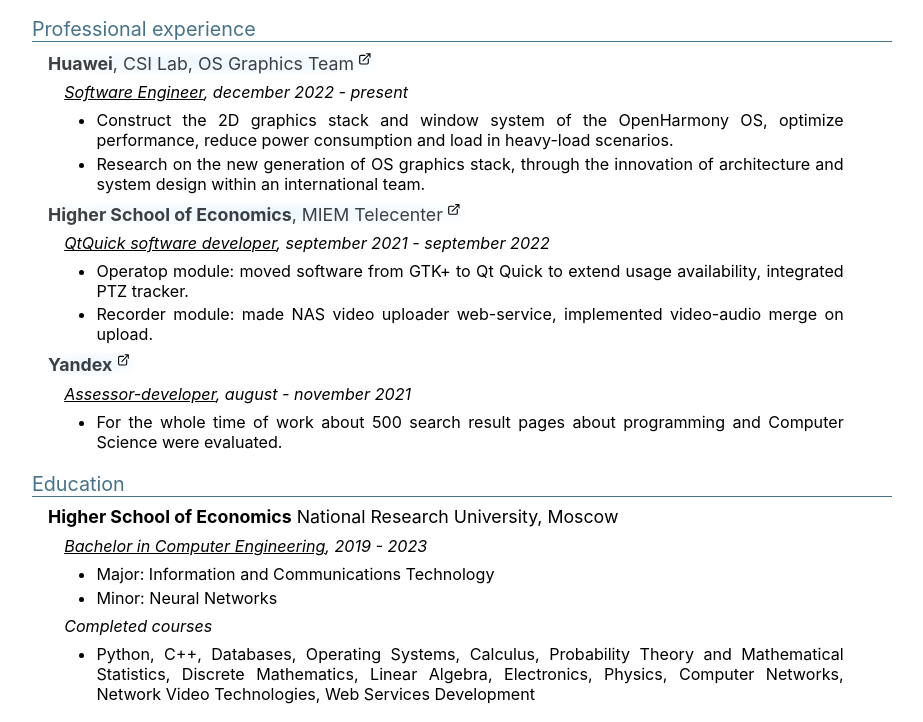
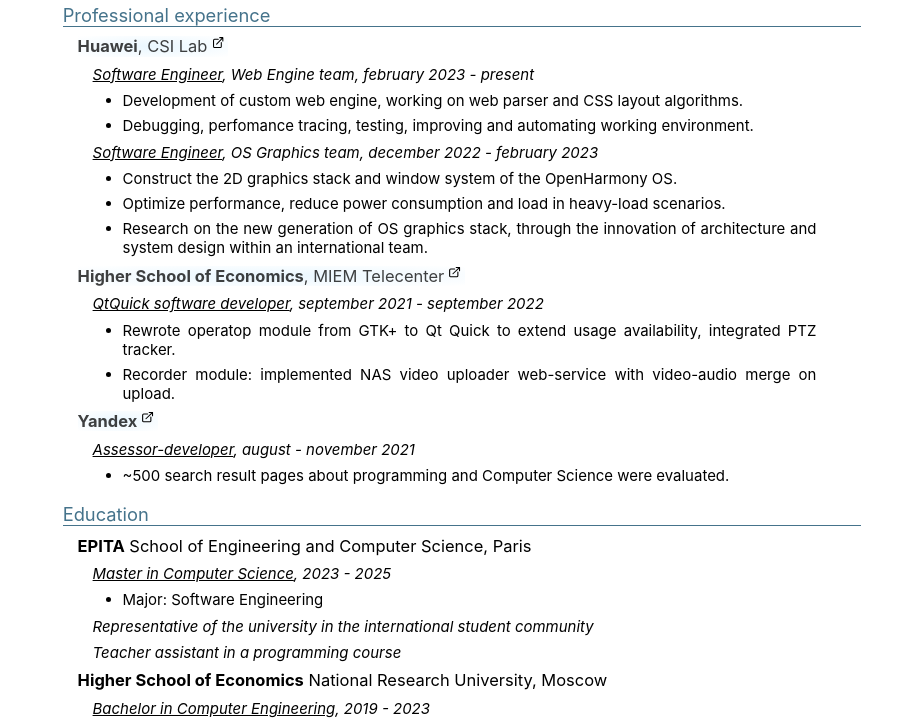
Before and after one commit to ISPlatonov/CV, a plain HTML site: page index.html in a window 1280 px wide. Shown: the part 164-886 px from the top of the page, without its empty margins (178-1101 px from the left). Drawn offline with Linux system fonts and the light colour scheme.

Commit message:
resume updated

```diff
--- a/index.html
+++ b/index.html
@@ -18,7 +18,7 @@
         }
 
         body {
-            font-size: 1.4vw;
+            font-size: 1.3vw;
             font-weight: 400;
             min-width: 16em;
             overflow-x: hidden;
@@ -160,7 +160,7 @@
         }
 
         li {
-            margin-bottom: 0.2em;
+            margin-bottom: 0.4em;
         }
         /*
         ul.sharp li::before {
@@ -269,12 +269,20 @@
 
         <hl>Professional experience</hl>
         <content class="smaller">
-            <h><a href="https://gitee.com/openharmony/docs/blob/master/en/OpenHarmony-Overview.md" target="_blank"><b>Huawei</b>, CSI Lab, OS Graphics Team</a></h>
+            <h><a href="https://gitee.com/openharmony/docs/blob/master/en/OpenHarmony-Overview.md" target="_blank"><b>Huawei</b>, CSI Lab</a></h>
             <content>
-                <p><i><u>Software Engineer</u>, december 2022 - present</i></p>
+                <p><i><u>Software Engineer</u>, Web Engine team, february 2023 - present</i></p>
                 <content>
                     <ul class="round">
-                        <li>Construct the 2D graphics stack and window system of the OpenHarmony OS, optimize performance, reduce power consumption and load in heavy-load scenarios.</li>
+                        <li>Development of custom web engine, working on web parser and CSS layout algorithms.</li>
+                        <li>Debugging, perfomance tracing, testing, improving and automating working environment.</li>
+                    </ul>
+                </content>
+                <p><i><u>Software Engineer</u>, OS Graphics team, december 2022 - february 2023</i></p>
+                <content>
+                    <ul class="round">
+                        <li>Construct the 2D graphics stack and window system of the OpenHarmony OS.</li>
+                        <li>Optimize performance, reduce power consumption and load in heavy-load scenarios.</li>
                         <li>Research on the new generation of OS graphics stack, through the innovation of architecture and system design within an international team.</li>
                     </ul>
                 </content>
@@ -285,8 +293,8 @@
                 <p><i><u>QtQuick software developer</u>, september 2021 - september 2022</i></p>
                 <content>
                     <ul class="round">
-                        <li>Operatop module: moved software from GTK+ to Qt Quick to extend usage availability, integrated PTZ tracker.</li>
-                        <li>Recorder module: made NAS video uploader web-service, implemented video-audio merge on upload.</li>
+                        <li>Rewrote operatop module from GTK+ to Qt Quick to extend usage availability, integrated PTZ tracker.</li>
+                        <li>Recorder module: implemented NAS video uploader web-service with video-audio merge on upload.</li>
                     </ul>
                 </content>
             </content>
@@ -296,13 +304,31 @@
                 <p><i><u>Assessor-developer</u>, august - november 2021</i></p>
                 <content>
                     <ul class="round">
-                        <li>For the whole time of work about 500 search result pages about programming and Computer Science were evaluated.</li>
+                        <li>~500 search result pages about programming and Computer Science were evaluated.</li>
                     </ul>
                 </content>
             </content>
         </content>
 
         <hl>Education</hl>
+
+        <content class="smaller">
+            <h><b>EPITA</b> School of Engineering and Computer Science, Paris</h>
+            <content>
+                <!--: completed Computer Network Design, Network Video Technologies, Web Development and other courses.-->
+                <p><i><u>Master in Computer Science</u>, 2023 - 2025</i></p>
+                <content>
+                    <ul class="round">
+                        <li>Major: Software Engineering</li>
+                    </ul>
+                </content>
+                <!-- a part about being a representative -->
+                <p><i>Representative of the university in the international student community</i></p>
+                <!-- a part about being a teacher assastant -->
+                <p><i>Teacher assistant in a programming course</i></p>
+            </content>
+        </content>
+
         <content class="smaller">
             <h><b>Higher School of Economics</b> National Research University, Moscow</h>
             <content>
```
